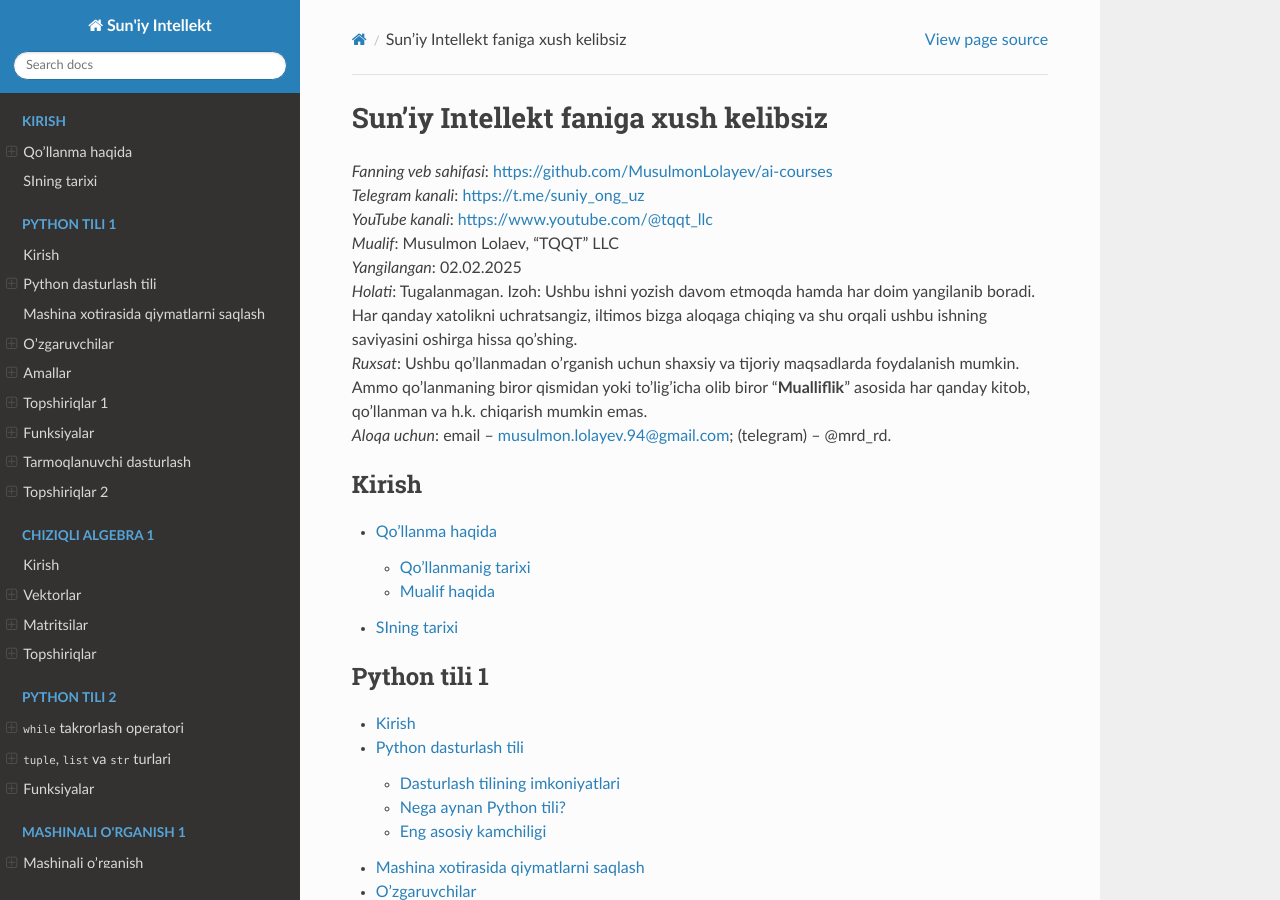
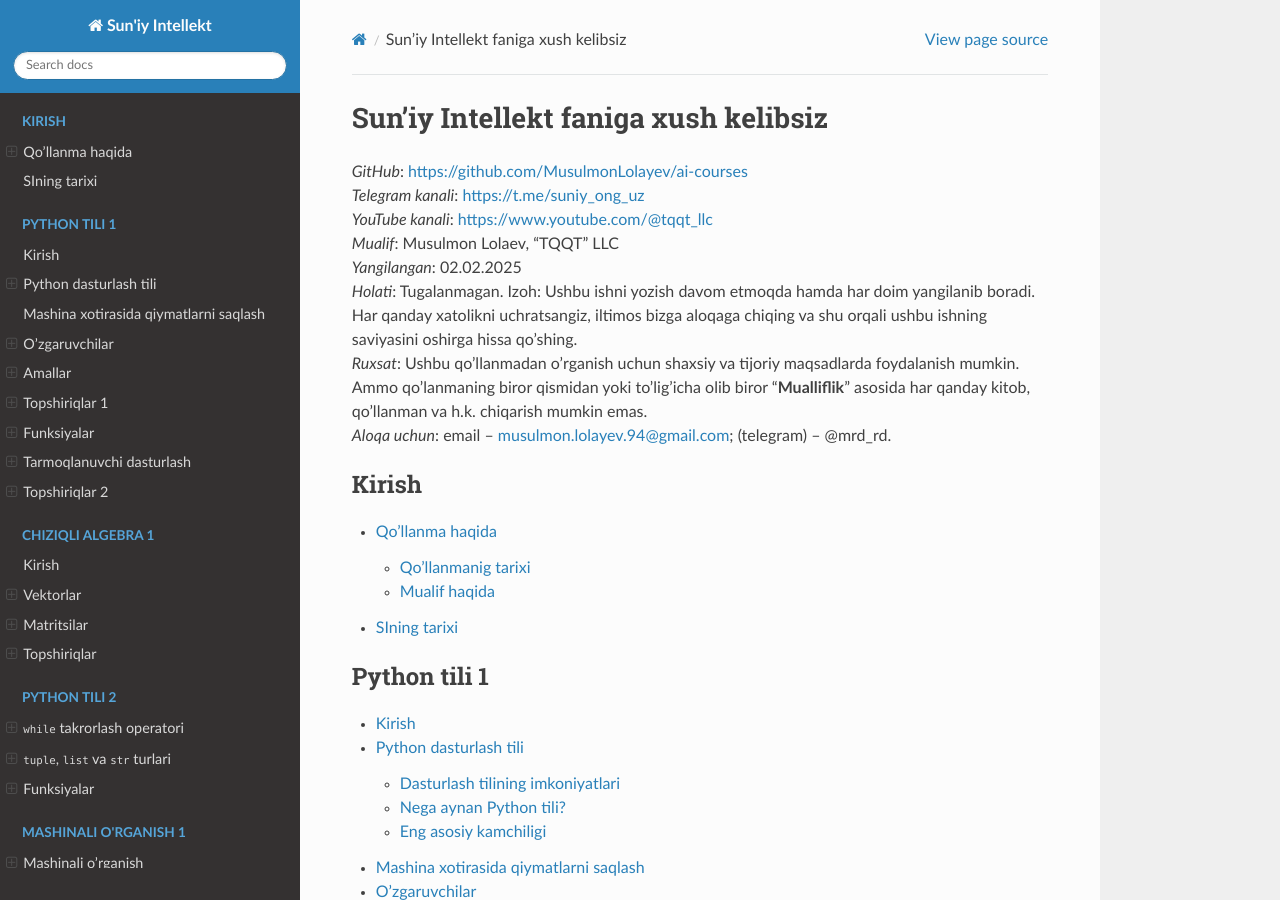
Before and after one commit to MusulmonLolayev/ai-courses, a Sphinx documentation site: the page built from source/index.rst, in a window 1280 px wide and 900 px high. Built offline with Sphinx 7.4.7 and the Read the Docs theme 3.1.0, drawn with Linux system fonts in a browser that asks for light colours; pages that are not in the unit, such as notebooks, are missing from menus.

Commit message:
GitHub name

```diff
--- a/source/index.rst
+++ b/source/index.rst
@@ -6,7 +6,7 @@
 Sun'iy Intellekt faniga xush kelibsiz
 ============================================
 
-|  *Fanning veb sahifasi*: https://github.com/MusulmonLolayev/ai-courses
+|  *GitHub*: https://github.com/MusulmonLolayev/ai-courses
 |  *Telegram kanali*: https://t.me/suniy_ong_uz
 |  *YouTube kanali*: https://www.youtube.com/@tqqt_llc
 |  *Mualif*: Musulmon Lolaev, "TQQT" LLC
```
